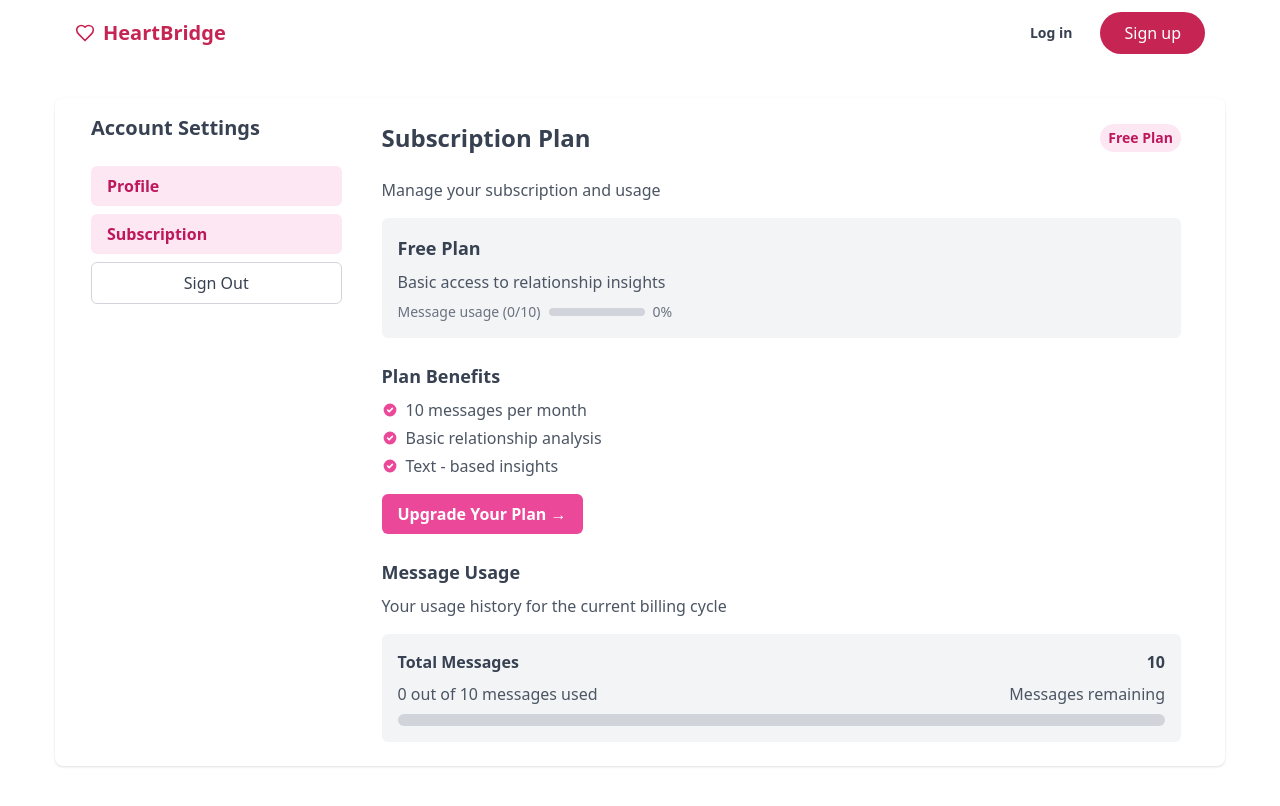
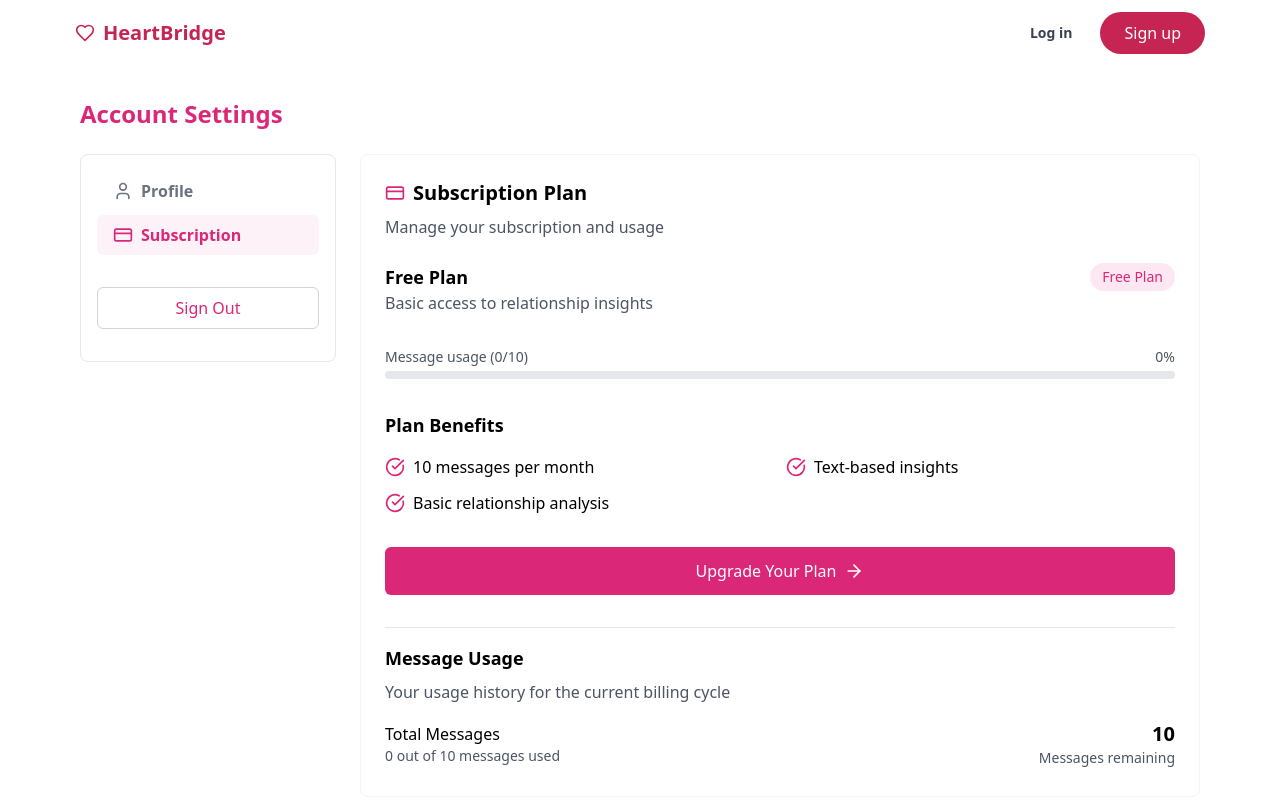
Before and after one commit to rifat-mahmudul/heart-bridge-dialogue, a React (Vite) app: page /account/subscription in a window 1280 px wide. Shown: the top 806 px of the page. Built offline with nearby package versions, Linux system fonts and the light colour scheme.

Commit message:
Account page design done

```diff
--- a/src/pages/Account/Account.jsx
+++ b/src/pages/Account/Account.jsx
@@ -1,22 +1,16 @@
-import React from 'react';
-import AccountSidebar from './AccountSidebar';
-import { Outlet } from 'react-router-dom';
+import { Outlet } from "react-router-dom"
+import AccountSidebar from "./AccountSidebar"
 
-function Account() {
+export default function Account() {
   return (
-    <div className="min-h-screen py-8">
-      <div className="container mx-auto bg-white rounded-lg shadow overflow-hidden">
-        <div className="md:flex">
-          <div className="w-full md:w-1/4 p-4">
-            <AccountSidebar />
-          </div>
-          <div className="w-full md:w-3/4 p-6">
-            <Outlet /> {/* Content of the active sub-route will be rendered here */}
-          </div>
-        </div>
+    <div className="container mx-auto px-4 py-8 max-w-6xl">
+      <h1 className="text-2xl font-bold text-pink-600 mb-6">Account Settings</h1>
+      <div className="flex flex-col md:flex-row gap-6">
+        <AccountSidebar />
+        <main className="flex-1">
+          <Outlet />
+        </main>
       </div>
     </div>
-  );
+  )
 }
-
-export default Account;
--- a/src/pages/Account/AccountSidebar.jsx
+++ b/src/pages/Account/AccountSidebar.jsx
@@ -1,35 +1,52 @@
-import React from 'react';
-import { NavLink } from 'react-router-dom';
+"use client"
 
-function AccountSidebar() {
+import { NavLink, useNavigate } from "react-router-dom"
+import { User, CreditCard } from "lucide-react"
+
+export default function AccountSidebar() {
+  const navigate = useNavigate()
+
+  const handleSignOut = () => {
+    // Handle sign out logic here
+    console.log("Signing out...")
+    // Redirect to login page or home page after sign out
+    // navigate("/login");
+  }
+
   return (
-    <div className="flex flex-col space-y-2">
-      <h2 className="text-xl font-semibold text-gray-700 mb-4">Account Settings</h2>
+    <div className="w-full md:w-64 border rounded-lg p-4 h-52">
+      <nav className="flex flex-col space-y-1">
         <NavLink
-        to="/account"
+          to="/account/profile"
           className={({ isActive }) =>
-          `px-4 py-2 rounded-md text-gray-600 hover:bg-gray-100 hover:text-gray-800 ${
-            isActive ? 'bg-pink-100 text-pink-700 font-semibold' : ''
+            `flex items-center px-4 py-2 rounded-md ${
+              isActive ? "bg-pink-50/80 text-pink-600 font-semibold" : "text-gray-500 font-semibold"
             }`
           }
         >
-        Profile
+          <User className="mr-2 h-5 w-5" />
+          <span>Profile</span>
         </NavLink>
         <NavLink
           to="/account/subscription"
           className={({ isActive }) =>
-          `px-4 py-2 rounded-md text-gray-600 hover:bg-gray-100 hover:text-gray-800 ${
-            isActive ? 'bg-pink-100 text-pink-700 font-semibold' : ''
+            `flex items-center px-4 py-2 rounded-md ${
+              isActive ? "bg-pink-50 text-pink-600 font-semibold" : "text-gray-500 font-semibold"
             }`
           }
         >
-        Subscription
+          <CreditCard className="mr-2 h-5 w-5" />
+          <span>Subscription</span>
         </NavLink>
-      <button className="mt-4 bg-white border border-gray-300 text-gray-700 hover:bg-gray-100 font-medium py-2 px-4 rounded-md focus:outline-none focus:ring-2 focus:ring-pink-500 focus:ring-offset-1">
+      </nav>
+      <div className="mt-8">
+        <button
+          onClick={handleSignOut}
+          className="w-full border border-gray-300 text-pink-600 py-2 px-4 rounded-md hover:bg-pink-50 transition-colors"
+        >
           Sign Out
         </button>
       </div>
-  );
+    </div>
+  )
 }
-
-export default AccountSidebar;
--- a/src/pages/Account/Profile.jsx
+++ b/src/pages/Account/Profile.jsx
@@ -1,38 +1,43 @@
-const Profile = () => {
-    return (
+import { User } from "lucide-react"
+
+export default function Profile() {
+  // This could come from a user context or API call in a real app
+  const userProfile = {
+    email: "rifatbdcallingit23@gmail.com",
+    memberSince: "N/A",
+    plan: "Free Plan",
+  }
+
+  return (
+    <div className="bg-white rounded-lg p-6 border border-gray-100">
+      <div className="flex items-center gap-2 mb-2">
+        <User className="h-5 w-5 text-pink-600" />
+        <h2 className="text-xl font-semibold">Profile Information</h2>
+      </div>
+      <p className="text-gray-600 mb-6">Manage your account details and preferences</p>
+
       <div className="space-y-6">
-        <div className="border-b border-gray-200 pb-4">
-          <h2 className="text-xl font-bold text-gray-900">Profile Information</h2>
-          <p className="text-gray-500 mt-1">Manage your account details and preferences</p>
+
+        <div className="flex md:flex-row flex-col  w-full gap-6">
+          <div className="md:w-1/2">
+            <h3 className="font-medium mb-2">Email Address</h3>
+            <div className="border rounded-md p-3 text-gray-500 cursor-not-allowed">{userProfile.email}</div>
+            <p className="text-sm text-gray-500 mt-1">Your email address cannot be changed</p>
+          </div>
+
+          <div className="md:w-1/2">
+            <h3 className="font-medium mb-2">Member Since</h3>
+            <div className="border rounded-md p-3 text-gray-500 cursor-not-allowed">{userProfile.memberSince}</div>
+          </div>
         </div>
 
-        <div className="space-y-6">
-          <div className="bg-gray-50 p-4 rounded-lg">
-            <h3 className="text-sm font-medium text-gray-500">Email Address</h3>
-            <div className="mt-1 flex items-center">
-              <a
-                href="mailto:rifatbdcailing123@gmail.com"
-                className="text-blue-600 hover:text-blue-800 hover:underline"
-              >
-                rifatbdcailing123@gmail.com
-              </a>
-              <span className="ml-2 px-2 py-0.5 text-xs bg-blue-100 text-blue-800 rounded-full">Verified</span>
-            </div>
-            <p className="mt-1 text-xs text-gray-500">Your email address cannot be changed</p>
-          </div>
-
-          <div className="bg-gray-50 p-4 rounded-lg">
-            <h3 className="text-sm font-medium text-gray-500">Current Plan</h3>
-            <p className="mt-1 text-gray-900">Free Plan</p>
-          </div>
-
-          <div className="bg-gray-50 p-4 rounded-lg">
-            <h3 className="text-sm font-medium text-gray-500">Member Since</h3>
-            <p className="mt-1 text-gray-900">N/A</p>
+        <div>
+          <h3 className="font-medium mb-2">Current Plan</h3>
+          <div className="inline-block bg-pink-100 text-pink-600 px-3 py-1 rounded-full text-sm">
+            {userProfile.plan}
           </div>
         </div>
       </div>
-    );
-  };
-
-  export default Profile;
+    </div>
+  )
+}
--- a/src/pages/Account/Subscription.jsx
+++ b/src/pages/Account/Subscription.jsx
@@ -1,66 +1,81 @@
-import React from 'react';
+import { CreditCard, CheckCircle, ArrowRight } from "lucide-react"
 
-function Subscription() {
+export default function Subscription() {
+  // This could come from an API call in a real app
+  const subscriptionData = {
+    plan: "Free Plan",
+    description: "Basic access to relationship insights",
+    messageUsage: 0,
+    messageLimit: 10,
+    benefits: ["10 messages per month", "Text-based insights", "Basic relationship analysis"],
+  }
+
+  const usagePercentage = (subscriptionData.messageUsage / subscriptionData.messageLimit) * 100
+
   return (
-    <div>
-      <div className="flex items-center justify-between mb-6">
-        <h2 className="text-2xl font-semibold text-gray-700">Subscription Plan</h2>
-        <span className="bg-pink-100 text-pink-700 text-sm font-semibold py-1 px-2 rounded-full">Free Plan</span>
+    <div className="bg-white rounded-lg p-6 border border-gray-100">
+      <div className="flex items-center gap-2 mb-2">
+        <CreditCard className="h-5 w-5 text-pink-600" />
+        <h2 className="text-xl font-semibold">Subscription Plan</h2>
       </div>
-      <p className="text-gray-600 mb-4">Manage your subscription and usage</p>
+      <p className="text-gray-600 mb-6">Manage your subscription and usage</p>
 
-      <div className="bg-gray-100 rounded-md p-4 mb-6">
-        <h3 className="text-lg font-semibold text-gray-700 mb-2">Free Plan</h3>
-        <p className="text-gray-600">Basic access to relationship insights</p>
-        <div className="mt-2 flex items-center space-x-2">
-          <span className="text-sm text-gray-500">Message usage (0/10)</span>
-          <div className="bg-gray-300 rounded-full h-2 w-24">
-            <div className="bg-pink-500 rounded-full h-2 w-0"></div> {/* Dynamic width based on usage */}
+      <div className="space-y-8">
+        <div className="flex justify-between items-start">
+          <div>
+            <h3 className="font-semibold text-lg">{subscriptionData.plan}</h3>
+            <p className="text-gray-600">{subscriptionData.description}</p>
           </div>
-          <span className="text-sm text-gray-500">0%</span>
+          <div className="bg-pink-100 text-pink-600 px-3 py-1 rounded-full text-sm">Free Plan</div>
         </div>
-      </div>
 
-      <div className="mb-6">
-        <h3 className="text-lg font-semibold text-gray-700 mb-2">Plan Benefits</h3>
-        <ul className="space-y-1 text-gray-600">
-          <li className="flex items-center">
-            <svg className="w-4 h-4 mr-2 text-pink-500 fill-current" viewBox="0 0 20 20"><path fillRule="evenodd" d="M10 18a8 8 0 100-16 8 8 0 000 16zm3.707-9.293a1 1 0 00-1.414-1.414L9 10.586 7.707 9.293a1 1 0 00-1.414 1.414l2 2a1 1 0 001.414 0l4-4z" clipRule="evenodd" /></svg>
-            10 messages per month
-          </li>
-          <li className="flex items-center">
-            <svg className="w-4 h-4 mr-2 text-pink-500 fill-current" viewBox="0 0 20 20"><path fillRule="evenodd" d="M10 18a8 8 0 100-16 8 8 0 000 16zm3.707-9.293a1 1 0 00-1.414-1.414L9 10.586 7.707 9.293a1 1 0 00-1.414 1.414l2 2a1 1 0 001.414 0l4-4z" clipRule="evenodd" /></svg>
-            Basic relationship analysis
-          </li>
-          <li className="flex items-center">
-            <svg className="w-4 h-4 mr-2 text-pink-500 fill-current" viewBox="0 0 20 20"><path fillRule="evenodd" d="M10 18a8 8 0 100-16 8 8 0 000 16zm3.707-9.293a1 1 0 00-1.414-1.414L9 10.586 7.707 9.293a1 1 0 00-1.414 1.414l2 2a1 1 0 001.414 0l4-4z" clipRule="evenodd" /></svg>
-            Text - based insights
-          </li>
-        </ul>
-        <button className="bg-pink-500 hover:bg-pink-700 text-white font-bold py-2 px-4 rounded-md mt-4 focus:outline-none focus:shadow-outline">
-          Upgrade Your Plan →
+        <div>
+          <div className="flex justify-between mb-1">
+            <span className="text-sm text-gray-600">
+              Message usage ({subscriptionData.messageUsage}/{subscriptionData.messageLimit})
+            </span>
+            <span className="text-sm text-gray-600">{usagePercentage}%</span>
+          </div>
+          <div className="w-full bg-gray-200 rounded-full h-2">
+            <div className="bg-pink-600 h-2 rounded-full" style={{ width: `${usagePercentage}%` }}></div>
+          </div>
+        </div>
+
+        <div>
+          <h3 className="font-semibold text-lg mb-4">Plan Benefits</h3>
+          <div className="grid grid-cols-1 md:grid-cols-2 gap-3">
+            {subscriptionData.benefits.map((benefit, index) => (
+              <div key={index} className="flex items-center gap-2">
+                <CheckCircle className="h-5 w-5 text-pink-600" />
+                <span>{benefit}</span>
+              </div>
+            ))}
+          </div>
+        </div>
+
+        <button className="w-full bg-pink-600 hover:bg-pink-700 text-white py-3 px-4 rounded-md transition-colors flex items-center justify-center">
+          Upgrade Your Plan
+          <ArrowRight className="ml-2 h-5 w-5" />
         </button>
-      </div>
 
-      <div>
-        <h3 className="text-lg font-semibold text-gray-700 mb-2">Message Usage</h3>
-        <p className="text-gray-600 mb-4">Your usage history for the current billing cycle</p>
-        <div className="bg-gray-100 rounded-md p-4">
-          <div className="flex justify-between items-center mb-2">
-            <span className="text-gray-700 font-semibold">Total Messages</span>
-            <span className="text-gray-700 font-semibold">10</span>
-          </div>
-          <div className="flex justify-between items-center">
-            <span className="text-gray-600">0 out of 10 messages used</span>
-            <span className="text-gray-600">Messages remaining</span>
-          </div>
-          <div className="bg-gray-300 rounded-full h-3 mt-2">
-            <div className="bg-pink-500 rounded-full h-3 w-0"></div> {/* Dynamic width based on usage */}
+        <div className="pt-4 border-t">
+          <h3 className="font-semibold text-lg mb-2">Message Usage</h3>
+          <p className="text-gray-600 mb-4">Your usage history for the current billing cycle</p>
+
+          <div className="flex justify-between items-center mb-1">
+            <div>
+              <h4 className="font-medium">Total Messages</h4>
+              <p className="text-sm text-gray-600">
+                {subscriptionData.messageUsage} out of {subscriptionData.messageLimit} messages used
+              </p>
+            </div>
+            <div className="text-right">
+              <span className="text-xl font-semibold">{subscriptionData.messageLimit}</span>
+              <p className="text-sm text-gray-600">Messages remaining</p>
+            </div>
           </div>
         </div>
       </div>
     </div>
-  );
+  )
 }
-
-export default Subscription;
```
Also changed, not shown: src/routes/router.jsx (+6 -2 lines). Lines whose indentation alone changed are shown as unchanged.
